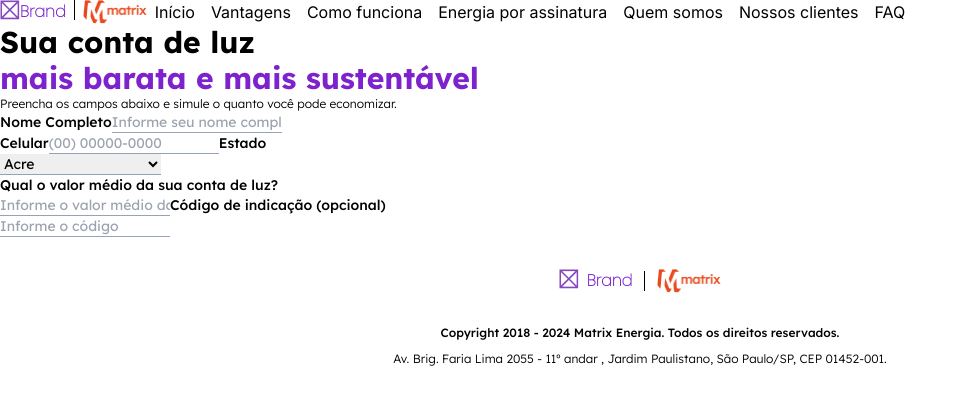
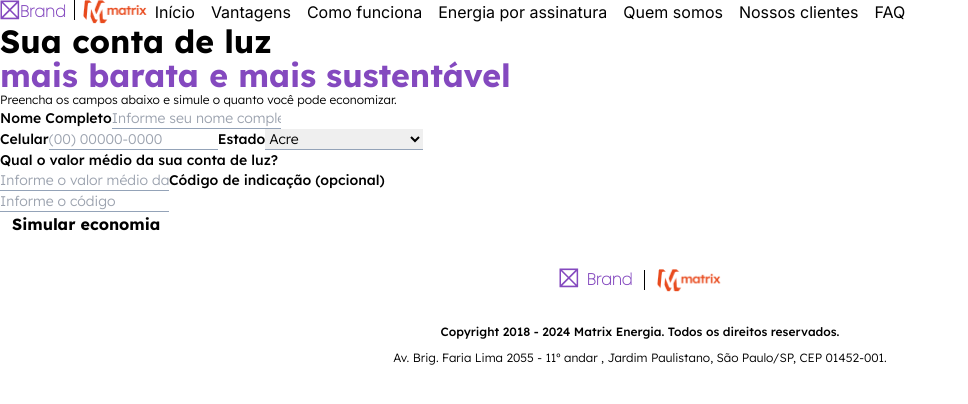
Before and after one commit to MelTami/LP-Whitelabel, a Next.js app: page / in a window 1280 px wide. Shown: the top 404 px of the page, without its empty margins (0-968 px from the left). Built offline with nearby package versions, Linux system fonts and the light colour scheme.

Commit message:
fix: texts colors

```diff
--- a/src/app/page.tsx
+++ b/src/app/page.tsx
@@ -8,10 +8,10 @@ export default function Home() {
     <>
       <Header />
       <section>
-        <div className="w-128 font-sans">
+        <div className="w-128 font-sans gap-6">
           <div>
-            <h1 className="font-bold text-3xl">Sua conta de luz</h1>
-            <h1 className=" font-bold text-purple-700 text-3xl">
+            <h1 className="font-bold text-title">Sua conta de luz</h1>
+            <h1 className=" font-bold text-lilac text-title">
               mais barata e mais sustentável
             </h1>
             <p className="font-light text-xs">
--- a/src/components/Footer/Footer.tsx
+++ b/src/components/Footer/Footer.tsx
@@ -14,7 +14,7 @@ export default function Footer() {
             alt="Purple square with a cross in the middle"
             className="w-5 h-5"
           />
-          <p className="font-poppins text-purple-700 align-middle text-base font-semibold">
+          <p className="font-poppins text-lilac align-middle text-base font-semibold">
             Brand
           </p>
         </div>
--- a/src/components/Form/Form.tsx
+++ b/src/components/Form/Form.tsx
@@ -2,8 +2,8 @@ import React from "react";
 
 export default function Form() {
   return (
-    <form className="gap-0.5 flex w-429 h-397">
-      <div className="font-normal gap-0.5 text-sm">
+    <form className="flex-box gap-8  w-429 h-397">
+      <div className="font-light text-sm">
         <label htmlFor="name" className="font-medium">
           Nome Completo
         </label>
@@ -80,7 +80,11 @@ export default function Form() {
           id="code"
         />
       </div>
-      <div></div>
+      <div>
+        <button className="pl-3 font-sans border-lilac rounded font-bold text-base text-center">
+          Simular economia
+        </button>
+      </div>
     </form>
   );
 }
--- a/src/components/Header/Header.tsx
+++ b/src/components/Header/Header.tsx
@@ -13,7 +13,7 @@ export default function Header() {
             alt="Purple square with a cross in the middle"
             className="w-5 h-5"
           />
-          <p className="font-poppins text-purple-700 align-middle text-base font-semibold">
+          <p className="font-poppins text-lilac align-middle text-base font-semibold">
             Brand
           </p>
         </div>
--- a/tailwind.config.ts
+++ b/tailwind.config.ts
@@ -23,6 +23,12 @@ const config: Config = {
         "397": "24.813rem",
         "128": "32rem",
       },
+      fontSize: {
+        title: ["2rem", "2.14rem"],
+      },
+      colors: {
+        lilac: "rgb(132, 73, 191)",
+      },
     },
   },
   plugins: [],
```
Also changed, not shown: src/components/Form/Form.module.css (+14 -0 lines).
